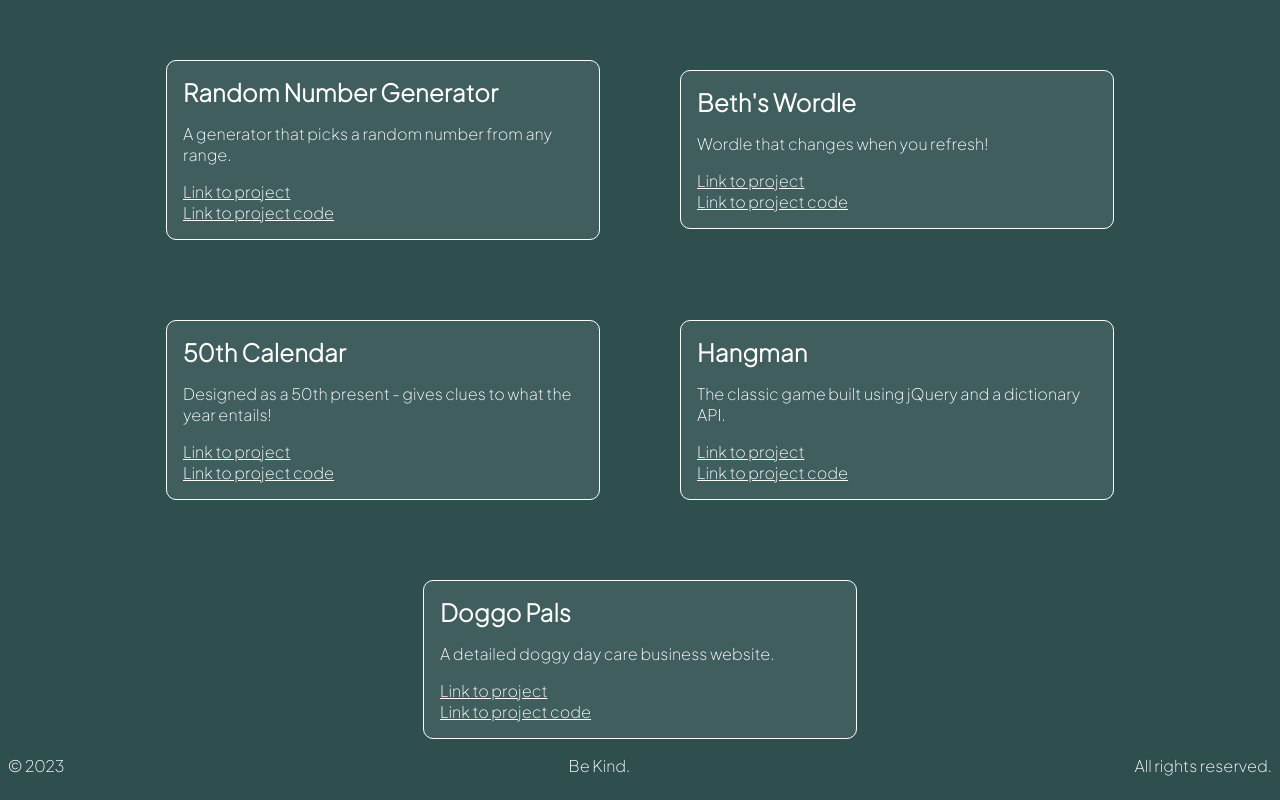
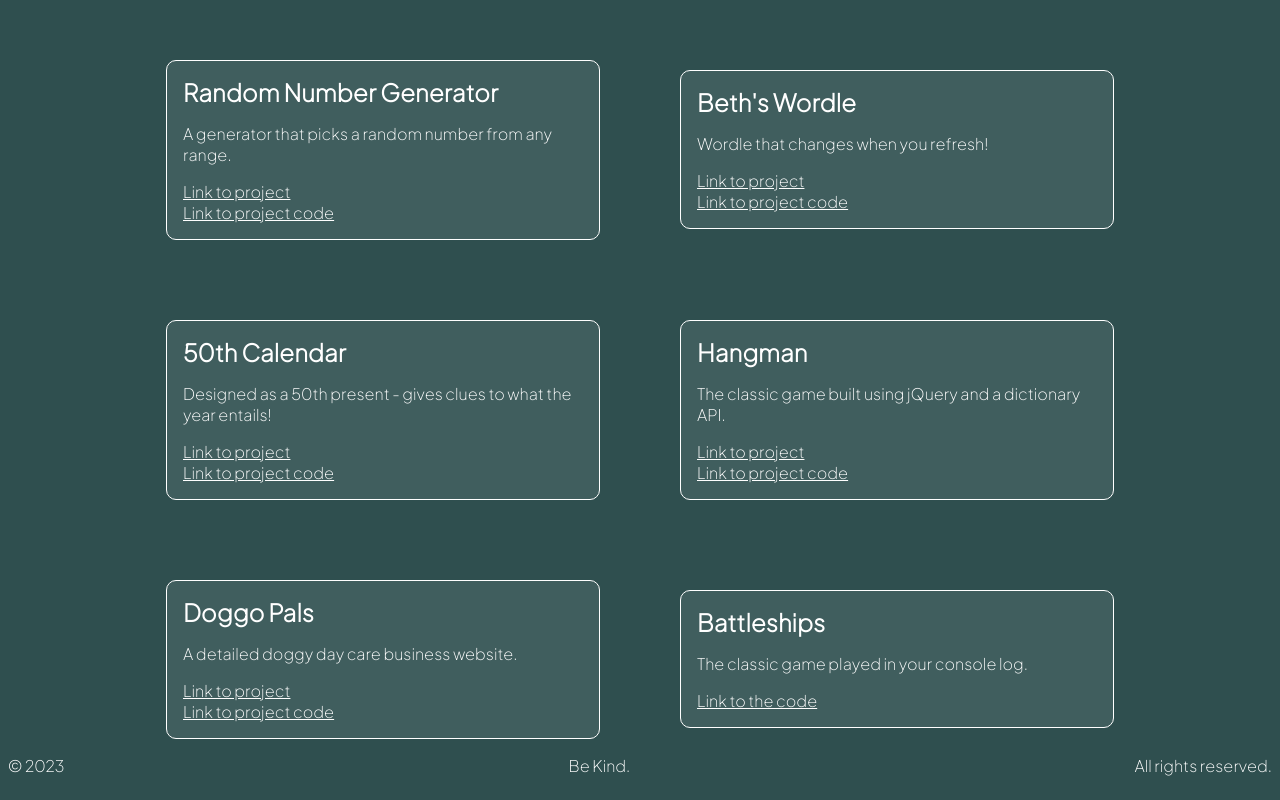
Before and after one commit to Bethashcroft/mywebsite, a website: page My Projects.html in a window 1280 px wide. Shown: the part 316-1116 px from the top of the page. Drawn offline with Linux system fonts and the light colour scheme.

Commit message:
added battleships project

```diff
--- a/My Projects.html
+++ b/My Projects.html
@@ -97,6 +97,15 @@
         >Link to project code</a
       >
     </section>
+    <section class="projectContainer">
+      <h2>Battleships</h2>
+      <p>The classic game played in your console log.</p>
+      <a
+        target="_blank"
+        href="https://github.com/Bethashcroft/battleships-consolegame"
+        >Link to the code</a
+      >
+    </section>
   </section>
 </body>
 <footer class="footer">
```
